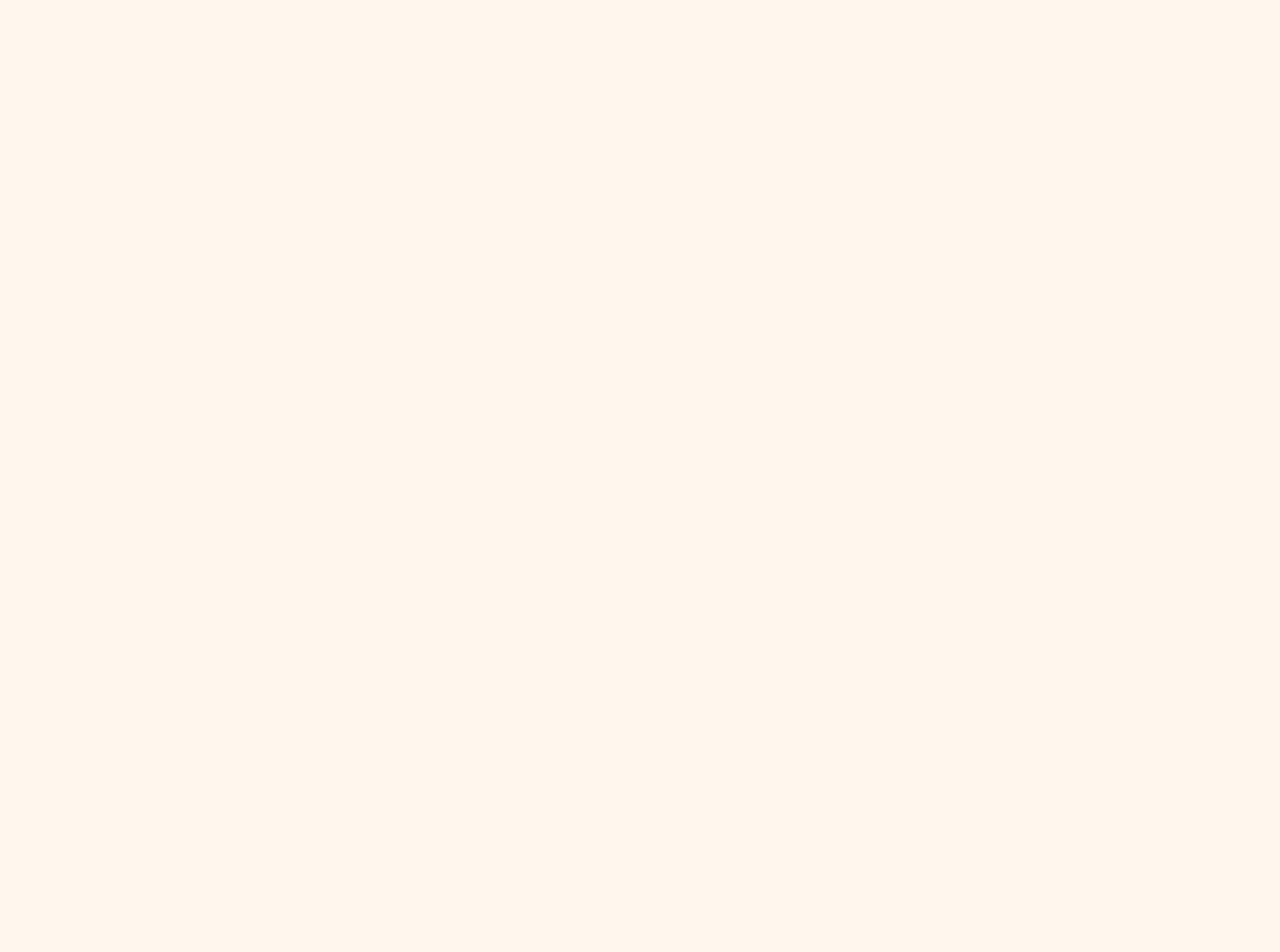
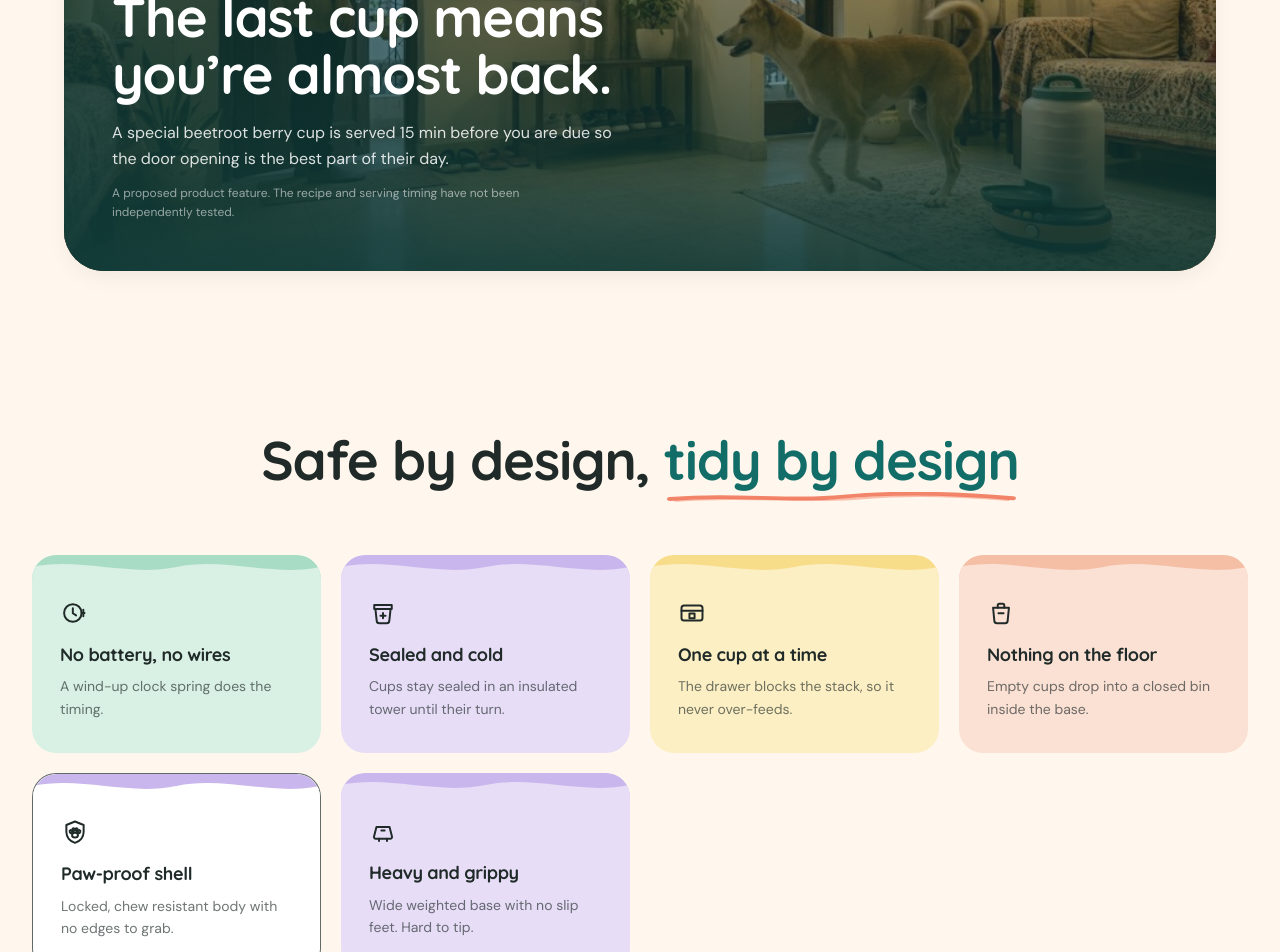
Before and after one commit to ShivVk18/0905cs211163-hwa-hackathon, a Next.js app: page / in a window 1280 px wide. Shown: the part 8620-9572 px from the top of the page. Before the commit the page ends 8361 px from the top, so only its background shows below. Built offline with nearby package versions, Linux system fonts and the light colour scheme.

Commit message:
Add Welcome Home banner and Safe by Design feature cards

```diff
--- a/app/page.js
+++ b/app/page.js
@@ -6,6 +6,8 @@ import { DayReport } from '@/components/DayReport';
 import { WhatsInside } from '@/components/WhatsInside';
 import { FlavourCups } from '@/components/FlavourCups';
 import { PickYourPack } from '@/components/PickYourPack';
+import { WelcomeHomeBanner } from '@/components/WelcomeHomeBanner';
+import { SafeByDesign } from '@/components/SafeByDesign';
 
 export default function Home() {
   return (
@@ -18,6 +20,8 @@ export default function Home() {
       <WhatsInside />
       <FlavourCups />
       <PickYourPack />
+      <WelcomeHomeBanner />
+      <SafeByDesign />
     </>
   );
 }
--- /dev/null
+++ b/components/SafeByDesign.js
@@ -0,0 +1,201 @@
+'use client';
+
+import { motion } from 'motion/react';
+
+import { Container } from '@/components/Container';
+import { HandUnderline } from '@/components/HandUnderline';
+
+function ClockIcon(props) {
+  return (
+    <svg viewBox="0 0 24 24" fill="none" stroke="currentColor" strokeWidth="1.7" strokeLinecap="round" strokeLinejoin="round" aria-hidden="true" {...props}>
+      <circle cx="11" cy="12" r="7.5" />
+      <path d="M11 8v4.2l2.8 1.8" />
+      <path d="M18.5 12H21" />
+      <path d="M20 9.2v5.6" />
+    </svg>
+  );
+}
+
+function SealedCupIcon(props) {
+  return (
+    <svg viewBox="0 0 24 24" fill="none" stroke="currentColor" strokeWidth="1.7" strokeLinecap="round" strokeLinejoin="round" aria-hidden="true" {...props}>
+      <path d="M5.5 8.5h13l-1.1 10.2a2.2 2.2 0 0 1-2.2 2H8.8a2.2 2.2 0 0 1-2.2-2L5.5 8.5z" />
+      <path d="M4.5 5.2h15v3.3h-15z" />
+      <path d="M12 12v4.6M9.8 14.3h4.4" />
+    </svg>
+  );
+}
+
+function OneCupIcon(props) {
+  return (
+    <svg viewBox="0 0 24 24" fill="none" stroke="currentColor" strokeWidth="1.7" strokeLinecap="round" strokeLinejoin="round" aria-hidden="true" {...props}>
+      <rect x="3" y="5.5" width="18" height="13" rx="2.2" />
+      <path d="M3 10h18" />
+      <path d="M9.8 12.5h4.4v4h-4.4z" />
+    </svg>
+  );
+}
+
+function BinIcon(props) {
+  return (
+    <svg viewBox="0 0 24 24" fill="none" stroke="currentColor" strokeWidth="1.7" strokeLinecap="round" strokeLinejoin="round" aria-hidden="true" {...props}>
+      <path d="M5.2 7.5h13.6l-1.1 11.2a2.2 2.2 0 0 1-2.2 2H8.5a2.2 2.2 0 0 1-2.2-2L5.2 7.5z" />
+      <path d="M9.2 7.5V5.4a1.4 1.4 0 0 1 1.4-1.4h2.8a1.4 1.4 0 0 1 1.4 1.4v2.1" />
+      <path d="M9.8 12.2h4.4" />
+    </svg>
+  );
+}
+
+function ShieldPawIcon(props) {
+  return (
+    <svg viewBox="0 0 24 24" fill="none" stroke="currentColor" strokeWidth="1.7" strokeLinecap="round" strokeLinejoin="round" aria-hidden="true" {...props}>
+      <path d="M12 3l7.4 3v6.1c0 4.3-3 7.9-7.4 9.2-4.4-1.3-7.4-4.9-7.4-9.2V6L12 3z" />
+      <ellipse cx="12" cy="14.7" rx="2.5" ry="2" />
+      <ellipse cx="8.5" cy="11.7" rx="1" ry="1.3" transform="rotate(-22 8.5 11.7)" />
+      <ellipse cx="10.7" cy="10" rx="0.9" ry="1.2" transform="rotate(-8 10.7 10)" />
+      <ellipse cx="13.3" cy="10" rx="0.9" ry="1.2" transform="rotate(8 13.3 10)" />
+      <ellipse cx="15.5" cy="11.7" rx="1" ry="1.3" transform="rotate(22 15.5 11.7)" />
+    </svg>
+  );
+}
+
+function WeightIcon(props) {
+  return (
+    <svg viewBox="0 0 24 24" fill="none" stroke="currentColor" strokeWidth="1.7" strokeLinecap="round" strokeLinejoin="round" aria-hidden="true" {...props}>
+      <path d="M6.4 8.5h11.2l2.1 8.2a1.6 1.6 0 0 1-1.6 2H5.9a1.6 1.6 0 0 1-1.6-2l2.1-8.2z" />
+      <path d="M8.6 18.7v1.8M15.4 18.7v1.8" />
+      <path d="M10.6 11.6h2.8" />
+    </svg>
+  );
+}
+
+const FEATURES = [
+  {
+    title: 'No battery, no wires',
+    description: 'A wind-up clock spring does the timing.',
+    background: '#D9F0E4',
+    wave: '#A9DCC4',
+    Icon: ClockIcon,
+  },
+  {
+    title: 'Sealed and cold',
+    description: 'Cups stay sealed in an insulated tower until their turn.',
+    background: '#E7DDF7',
+    wave: '#C9B6EC',
+    Icon: SealedCupIcon,
+  },
+  {
+    title: 'One cup at a time',
+    description: 'The drawer blocks the stack, so it never over-feeds.',
+    background: '#FDEFC4',
+    wave: '#F7DC8A',
+    Icon: OneCupIcon,
+  },
+  {
+    title: 'Nothing on the floor',
+    description: 'Empty cups drop into a closed bin inside the base.',
+    background: '#FBE0D4',
+    wave: '#F5BFA6',
+    Icon: BinIcon,
+  },
+  {
+    title: 'Paw-proof shell',
+    description: 'Locked, chew resistant body with no edges to grab.',
+    background: '#FFFFFF',
+    wave: '#C9B6EC',
+    outlined: true,
+    Icon: ShieldPawIcon,
+  },
+  {
+    title: 'Heavy and grippy',
+    description: 'Wide weighted base with no slip feet. Hard to tip.',
+    background: '#E7DDF7',
+    wave: '#C9B6EC',
+    Icon: WeightIcon,
+  },
+];
+
+function WaveTop({ color, background }) {
+  return (
+    <div
+      aria-hidden="true"
+      className="pointer-events-none absolute inset-x-0 top-0 h-6 rounded-t-[1.5rem]"
+      style={{ backgroundColor: color }}
+    >
+      <svg
+        viewBox="0 0 400 24"
+        preserveAspectRatio="none"
+        className="absolute inset-0 h-full w-full"
+      >
+        <path
+          d="M0 12C66 2 133 22 200 12C266 2 333 22 400 12V24H0z"
+          fill={background}
+        />
+      </svg>
+    </div>
+  );
+}
+
+export function SafeByDesign() {
+  return (
+    <section id="safe-by-design" className="bg-background pt-20 pb-24 sm:pt-24 sm:pb-32">
+      <Container>
+        {/* Heading */}
+        <motion.div
+          initial={{ opacity: 0, y: 18 }}
+          whileInView={{ opacity: 1, y: 0 }}
+          viewport={{ once: true, amount: 0.4 }}
+          transition={{ duration: 0.55 }}
+          className="mx-auto max-w-3xl text-center"
+        >
+          <h2 className="font-heading text-4xl font-bold leading-[1.1] tracking-tight text-text sm:text-5xl lg:text-[3.4rem]">
+            Safe by design,{' '}
+            <span className="relative inline-block pb-2 text-teal">
+              tidy by design
+              <HandUnderline />
+            </span>
+          </h2>
+        </motion.div>
+
+        {/* Feature grid */}
+        <div className="mt-14 grid grid-cols-1 gap-4 sm:grid-cols-2 sm:gap-5 lg:grid-cols-4">
+          {FEATURES.map((feature, i) => {
+            const { Icon } = feature;
+            return (
+              <motion.article
+                key={feature.title}
+                initial={{ opacity: 0, y: 16 }}
+                whileInView={{ opacity: 1, y: 0 }}
+                whileHover={{ y: -4, transition: { duration: 0.2, delay: 0 } }}
+                viewport={{ once: true, amount: 0.3 }}
+                transition={{ duration: 0.4, delay: i * 0.05 }}
+                className={`relative flex h-full flex-col overflow-hidden rounded-[1.5rem] px-6 pt-10 pb-7 transition-shadow duration-200 hover:shadow-card sm:px-7 sm:pt-11 sm:pb-8 ${
+                  feature.outlined ? 'border border-text/70' : ''
+                }`}
+                style={{ backgroundColor: feature.background }}
+              >
+                <WaveTop color={feature.wave} background={feature.background} />
+
+                <Icon className="h-7 w-7 shrink-0 text-text" />
+
+                <h3 className="mt-4 font-heading text-lg font-bold leading-snug text-text">
+                  {feature.title}
+                </h3>
+                <p className="mt-2 text-sm leading-relaxed text-text/65">
+                  {feature.description}
+                </p>
+              </motion.article>
+            );
+          })}
+        </div>
+
+        <p className="mx-auto mt-10 max-w-2xl text-center text-xs leading-relaxed text-text/50">
+          Proposed design features for a concept product. Safety, durability and
+          performance have not been independently tested or certified.
+        </p>
+      </Container>
+    </section>
+  );
+}
+
+export default SafeByDesign;
--- /dev/null
+++ b/components/WelcomeHomeBanner.js
@@ -0,0 +1,66 @@
+'use client';
+
+import { motion } from 'motion/react';
+
+import { Badge } from '@/components/Badge';
+
+export function WelcomeHomeBanner() {
+  return (
+    <section id="welcome-home" className="bg-background pt-16 pb-12 sm:pt-20 sm:pb-16">
+      <div className="mx-auto w-[90%] max-w-[1280px]">
+        <motion.div
+          initial={{ opacity: 0, y: 24 }}
+          whileInView={{ opacity: 1, y: 0 }}
+          viewport={{ once: true, amount: 0.2 }}
+          transition={{ duration: 0.6 }}
+          className="relative h-[380px] overflow-hidden rounded-[2.5rem] bg-dark-teal shadow-soft sm:h-[420px] lg:h-[450px]"
+        >
+          <img
+            src="/images/welcome-home.jpg"
+            alt="A dog greeting their owner in the hallway of a home, with the AwayStack tower waiting by the door"
+            width={926}
+            height={434}
+            loading="lazy"
+            decoding="async"
+            className="absolute inset-0 h-full w-full object-cover object-[58%_50%] lg:object-bottom"
+          />
+
+          {/* Readability gradients — darkest toward the bottom left */}
+          <div
+            aria-hidden="true"
+            className="absolute inset-0 bg-gradient-to-t from-dark-teal/90 via-dark-teal/40 to-dark-teal/5"
+          />
+          <div
+            aria-hidden="true"
+            className="absolute inset-0 bg-gradient-to-r from-dark-teal/70 via-dark-teal/25 to-transparent"
+          />
+
+          {/* Copy */}
+          <div className="absolute inset-x-0 bottom-0 p-6 sm:p-9 lg:p-12">
+            <div className="max-w-xl">
+              <Badge variant="yellow" size="md" className="font-bold tracking-tight">
+                The Welcome Home cup
+              </Badge>
+
+              <h2 className="mt-4 font-heading text-[2rem] font-bold leading-[1.06] tracking-tight text-white sm:text-5xl lg:text-[3.4rem]">
+                The last cup means you&rsquo;re almost back.
+              </h2>
+
+              <p className="mt-4 max-w-lg text-sm leading-relaxed text-white/85 sm:text-base">
+                A special beetroot berry cup is served 15 min before you are due so the
+                door opening is the best part of their day.
+              </p>
+
+              <p className="mt-3 max-w-md text-xs leading-relaxed text-white/55">
+                A proposed product feature. The recipe and serving timing have not been
+                independently tested.
+              </p>
+            </div>
+          </div>
+        </motion.div>
+      </div>
+    </section>
+  );
+}
+
+export default WelcomeHomeBanner;
```
